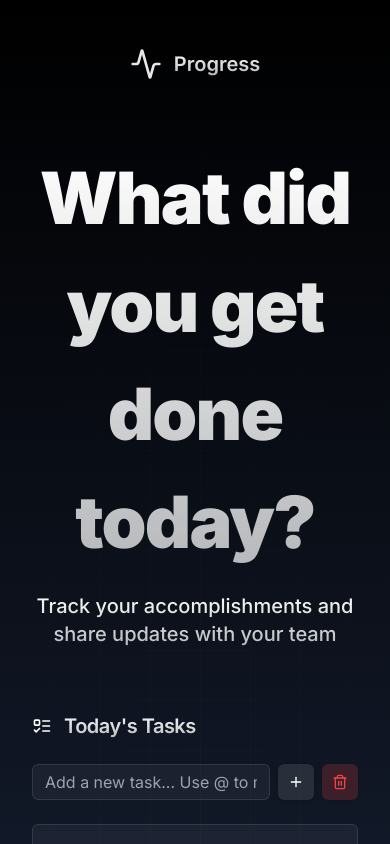
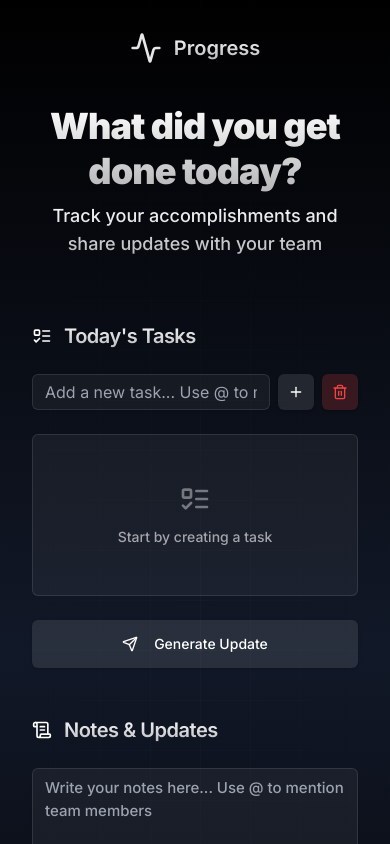
Before and after one commit to prathamdby/progress, a Next.js app: page / in a window 390 px wide. Shown: the top 844 px of the page. Built offline with nearby package versions, Linux system fonts and the light colour scheme.

Commit message:
feat: switch to the Roboto font and fix header text responsiveness

```diff
--- a/app/layout.tsx
+++ b/app/layout.tsx
@@ -1,17 +1,12 @@
 import type { Metadata } from "next";
-import localFont from "next/font/local";
+import { Roboto } from "next/font/google";
 import "./globals.css";
 
-const geistSans = localFont({
-  src: "./fonts/GeistVF.woff",
-  variable: "--font-geist-sans",
-  weight: "100 900",
-});
-
-const geistMono = localFont({
-  src: "./fonts/GeistMonoVF.woff",
-  variable: "--font-geist-mono",
-  weight: "100 900",
+const roboto = Roboto({
+  weight: ['100', '300', '400', '500', '700', '900'],
+  subsets: ['latin'],
+  display: 'swap',
+  variable: '--font-roboto',
 });
 
 export const metadata: Metadata = {
@@ -35,7 +30,7 @@ export default function RootLayout({
   return (
     <html lang="en" className="dark">
       <body
-        className={`${geistSans.variable} ${geistMono.variable} antialiased min-h-screen bg-gradient-to-b from-black via-gray-900 to-black text-white`}
+        className={`${roboto.variable} font-sans antialiased min-h-screen bg-gradient-to-b from-black via-gray-900 to-black text-white`}
       >
         {children}
       </body>
--- a/app/page.tsx
+++ b/app/page.tsx
@@ -125,8 +125,8 @@ export default function EODUpdatePage() {
       setTaskMentionQuery(query);
       setTaskMentionSuggestions(
         mentionList.filter((name) =>
-          name.toLowerCase().startsWith(query.toLowerCase()),
-        ),
+          name.toLowerCase().startsWith(query.toLowerCase())
+        )
       );
     } else {
       setTaskMentionSuggestions([]);
@@ -151,7 +151,7 @@ export default function EODUpdatePage() {
     const newCursorPosition = lastAtSymbolIndex + name.length + 2;
     setTimeout(
       () => input.setSelectionRange(newCursorPosition, newCursorPosition),
-      0,
+      0
     );
   };
 
@@ -179,7 +179,7 @@ export default function EODUpdatePage() {
           return { ...task, done: newDone };
         }
         return task;
-      }),
+      })
     );
   };
 
@@ -241,8 +241,8 @@ export default function EODUpdatePage() {
       setMentionQuery(query);
       setMentionSuggestions(
         mentionList.filter((name) =>
-          name.toLowerCase().startsWith(query.toLowerCase()),
-        ),
+          name.toLowerCase().startsWith(query.toLowerCase())
+        )
       );
     } else {
       setMentionSuggestions([]);
@@ -265,7 +265,7 @@ export default function EODUpdatePage() {
 
     const x = Math.min(
       currentLineText.length * 8 + paddingLeft,
-      textarea.clientWidth - 200,
+      textarea.clientWidth - 200
     );
     const y = currentLineIndex * lineHeight + paddingTop;
 
@@ -290,19 +290,21 @@ export default function EODUpdatePage() {
     const newCursorPosition = lastAtSymbolIndex + name.length + 2;
     setTimeout(
       () => textarea.setSelectionRange(newCursorPosition, newCursorPosition),
-      0,
+      0
     );
   };
 
   return (
-    <main className={`min-h-screen pt-12 pb-16 relative ${inter.className}`}>
+    <main
+      className={`min-h-screen pt-8 sm:pt-12 pb-16 relative ${inter.className}`}
+    >
       {Object.entries(confettiTriggers).map(
-        ([key, value]) => value && <ConfettiEffect key={key} />,
+        ([key, value]) => value && <ConfettiEffect key={key} />
       )}
 
       <GridPattern />
       <div className="relative z-10 max-w-7xl mx-auto px-8">
-        <div className="flex items-center justify-center gap-3 mb-16">
+        <div className="flex items-center justify-center gap-3 mb-10 sm:mb-16">
           <Activity className="h-8 w-8 text-white/90" />
           <span className="text-xl font-semibold text-gradient">Progress</span>
         </div>
@@ -312,10 +314,10 @@ export default function EODUpdatePage() {
           animate={{ opacity: 1, y: 0 }}
           className="text-center mb-16"
         >
-          <h1 className="text-[72px] font-black tracking-tight mb-4 text-gradient">
+          <h1 className="text-4xl sm:text-5xl md:text-6xl lg:text-[72px] font-black tracking-tight mb-2 lg:mb-4 leading-tight lg:leading-[1.15] text-gradient">
             What did you get done today?
           </h1>
-          <p className="text-xl font-medium text-gradient">
+          <p className="text-lg sm:text-xl font-medium text-gradient max-w-2xl mx-auto">
             Track your accomplishments and share updates with your team
           </p>
         </motion.div>
--- a/tailwind.config.ts
+++ b/tailwind.config.ts
@@ -9,6 +9,9 @@ export default {
   ],
   theme: {
     extend: {
+      fontFamily: {
+        sans: ['var(--font-roboto)'],
+      },
       colors: {
         border: "hsl(var(--border))",
         background: "hsl(var(--background))",
```
Also changed, not shown: app/fonts/GeistMonoVF.woff (deleted), app/fonts/GeistVF.woff (deleted).
